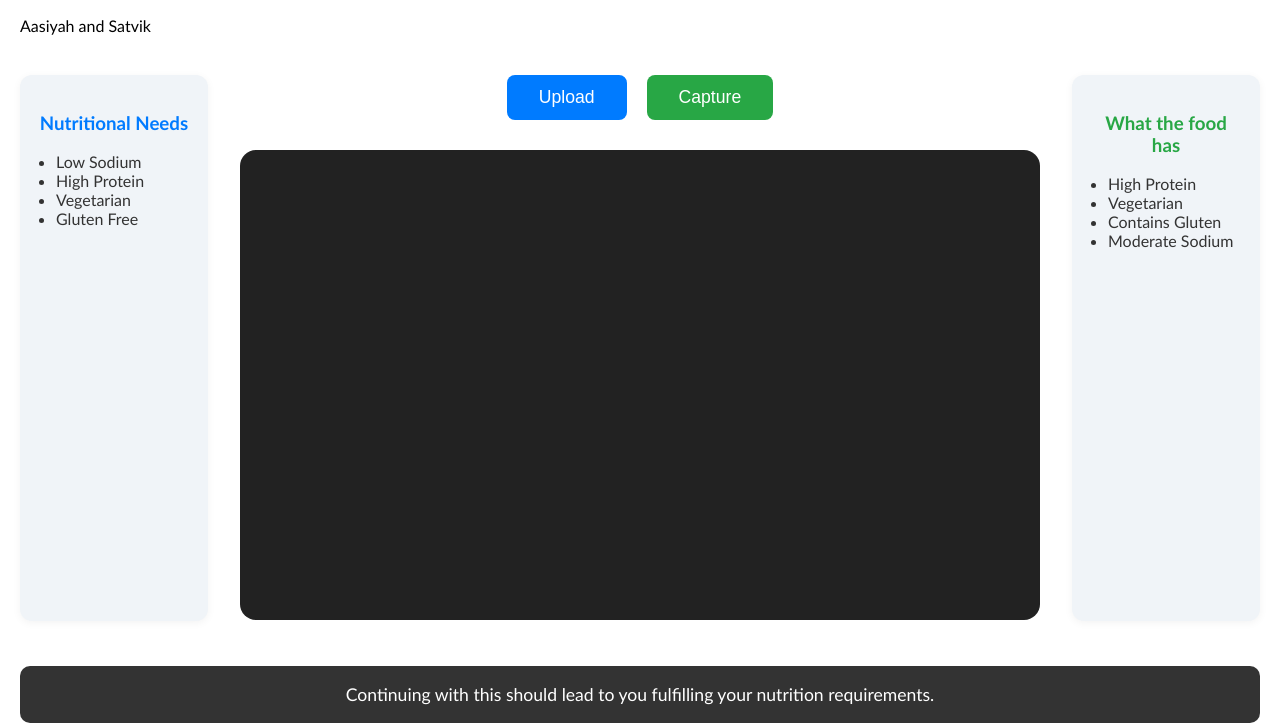
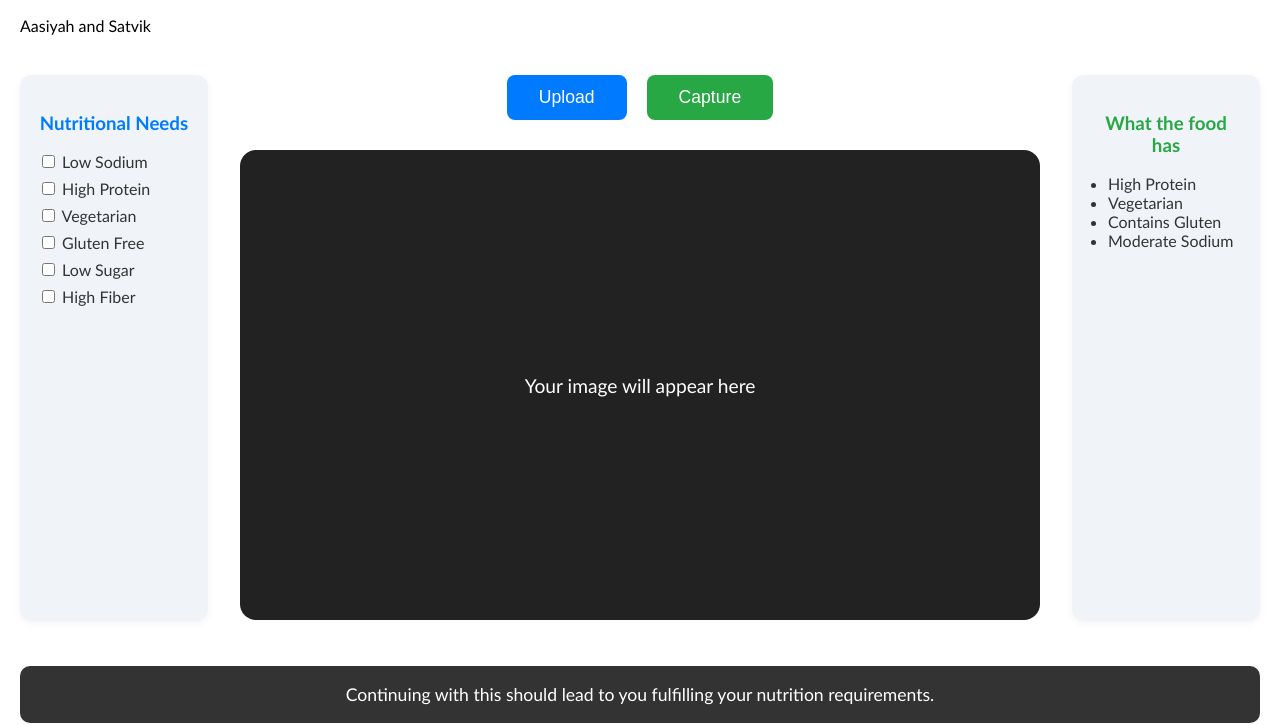
Before and after one commit to aayanb09/rbhs_aiequity, a Flask app: page /upload in a window 1280 px wide. Shown: the part 75-800 px from the top of the page. Run offline with Flask 3, Linux system fonts and the light colour scheme; some libraries are stand-ins or nearby versions.

Commit message:
Update upload.html

```diff
--- a/templates/upload.html
+++ b/templates/upload.html
@@ -1,33 +1,44 @@
 {% extends "base.html" %}
+{% block title %}Home{% endblock %}
+{% block content %}
 
-{% block title %}Home {% endblock %}
-
-{% block content %}
+<!-- HEIC Converter Library -->
+<script src="https://cdn.jsdelivr.net/npm/heic2any@0.0.4/dist/heic2any.min.js"></script>
 
 <p>Aasiyah and Satvik</p>
 
 <div id="main-flex" style="display: flex; flex-direction: row; justify-content: center; align-items: flex-start; gap: 32px; margin-top: 40px; max-width: 98vw; margin-left: auto; margin-right: auto;">
 
+    <!-- Nutritional Needs Survey -->
     <div style="width: 200px; min-height: 510px; background: #f0f4f8; border-radius: 12px; padding: 18px; box-shadow: 0 2px 8px rgba(0,0,0,0.05);">
         <h3 style="text-align:center; color:#007bff;">Nutritional Needs</h3>
-				<ul style="font-size:1rem; color:#333; padding-left: 18px;">
-					<li>Low Sodium</li>
-					<li>High Protein</li>
-					<li>Vegetarian</li>
-					<li>Gluten Free</li>
-				</ul>
+        <form id="nutrition-form" style="font-size:1rem; color:#333; display:flex; flex-direction:column; gap:8px;">
+            <label><input type="checkbox" name="need" value="Low Sodium"> Low Sodium</label>
+            <label><input type="checkbox" name="need" value="High Protein"> High Protein</label>
+            <label><input type="checkbox" name="need" value="Vegetarian"> Vegetarian</label>
+            <label><input type="checkbox" name="need" value="Gluten Free"> Gluten Free</label>
+            <label><input type="checkbox" name="need" value="Low Sugar"> Low Sugar</label>
+            <label><input type="checkbox" name="need" value="High Fiber"> High Fiber</label>
+        </form>
     </div>
 
-
+    <!-- Center Section -->
     <div style="display: flex; flex-direction: column; align-items: center; flex: 1;">
         <div style="display: flex; gap: 20px; justify-content: center; margin-bottom: 30px;">
-			<button style="padding: 12px 32px; font-size: 1.1rem; border-radius: 8px; border: none; background-color: #007bff; color: white; cursor: pointer;">Upload</button>
-			<button style="padding: 12px 32px; font-size: 1.1rem; border-radius: 8px; border: none; background-color: #28a745; color: white; cursor: pointer;">Capture</button>
-		</div>
-		<div style="width: 800px; height: 470px; background: #222; border-radius: 16px; margin-bottom: 30px;"></div>
+            <button id="upload-btn" style="padding: 12px 32px; font-size: 1.1rem; border-radius: 8px; border: none; background-color: #007bff; color: white; cursor: pointer;">Upload</button>
+            <button id="capture-btn" style="padding: 12px 32px; font-size: 1.1rem; border-radius: 8px; border: none; background-color: #28a745; color: white; cursor: pointer;">Capture</button>
         </div>
 
+        <!-- Display Area -->
+        <div id="display-box" style="width: 800px; height: 470px; background: #222; border-radius: 16px; margin-bottom: 30px; display:flex; justify-content:center; align-items:center; overflow:hidden; position:relative;">
+            <p id="placeholder-text" style="color:white; font-size:1.2rem; position:absolute;">Your image will appear here</p>
+            <video id="camera-stream" autoplay style="display:none; width:100%; height:100%; object-fit:cover; border-radius:16px;"></video>
+            <img id="uploaded-img" style="display:none; width:100%; height:100%; object-fit:contain; border-radius:16px; background-color:#000;">
+            <canvas id="snapshot-canvas" style="display:none; width:100%; height:100%; object-fit:contain; border-radius:16px; background-color:#000;"></canvas>
+        </div>
+    </div>
 
+    <!-- Placeholder Right Panel -->
     <div style="width: 200px; min-height: 510px; background: #f0f4f8; border-radius: 12px; padding: 18px; box-shadow: 0 2px 8px rgba(0,0,0,0.05);">
         <h3 style="text-align:center; color:#28a745;">What the food has</h3>
         <ul style="font-size:1rem; color:#333; padding-left: 18px;">
@@ -39,13 +50,96 @@
     </div>
 </div>
 
-
-
-
+<!-- Bottom Placeholder -->
 <div style="margin: 16px auto 0 auto; background: #333; color: #fff; border-radius: 10px; padding: 18px 32px; text-align: center; font-size: 1.1rem; display: flex; justify-content: center;">
     <div style="width: calc(200px + 32px + 800px + 32px + 200px); max-width: 100%;">
         Continuing with this should lead to you fulfilling your nutrition requirements.
     </div>
 </div>
 
+<!-- JavaScript -->
+<script>
+const uploadBtn = document.getElementById("upload-btn");
+const captureBtn = document.getElementById("capture-btn");
+const video = document.getElementById("camera-stream");
+const img = document.getElementById("uploaded-img");
+const placeholder = document.getElementById("placeholder-text");
+const canvas = document.getElementById("snapshot-canvas");
+let stream = null;
+let capturing = false;
+
+// --- Image Upload (HEIC supported) ---
+uploadBtn.addEventListener("click", () => {
+    const input = document.createElement("input");
+    input.type = "file";
+    input.accept = ".jpg,.jpeg,.png,.gif,.bmp,.webp,.svg,.tif,.tiff,.heic,.heif,image/*";
+    input.onchange = async e => {
+        const file = e.target.files[0];
+        if (!file) return;
+
+        if (file.type === "image/heic" || file.name.endsWith(".heic") || file.name.endsWith(".heif")) {
+            try {
+                const converted = await heic2any({
+                    blob: file,
+                    toType: "image/jpeg",
+                    quality: 0.9
+                });
+                const reader = new FileReader();
+                reader.onload = ev => showUploadedImage(ev.target.result);
+                reader.readAsDataURL(converted);
+            } catch (err) {
+                console.error(err);
+                alert("Could not convert HEIC image. Try exporting it as JPEG or PNG.");
+            }
+        } else {
+            const reader = new FileReader();
+            reader.onload = ev => showUploadedImage(ev.target.result);
+            reader.readAsDataURL(file);
+        }
+    };
+    input.click();
+});
+
+function showUploadedImage(dataUrl) {
+    img.src = dataUrl;
+    img.style.display = "block";
+    video.style.display = "none";
+    canvas.style.display = "none";
+    placeholder.style.display = "none";
+}
+
+// --- Camera Capture ---
+captureBtn.addEventListener("click", async () => {
+    if (!capturing) {
+        try {
+            stream = await navigator.mediaDevices.getUserMedia({ video: true });
+            video.srcObject = stream;
+            video.style.display = "block";
+            img.style.display = "none";
+            canvas.style.display = "none";
+            placeholder.style.display = "none";
+            capturing = true;
+            captureBtn.textContent = "Snap";
+        } catch (err) {
+            alert("Camera access denied or not available.");
+        }
+    } else {
+        const context = canvas.getContext("2d");
+        const w = video.videoWidth;
+        const h = video.videoHeight;
+        canvas.width = w;
+        canvas.height = h;
+        context.drawImage(video, 0, 0, w, h);
+
+        stream.getTracks().forEach(track => track.stop());
+        stream = null;
+
+        video.style.display = "none";
+        canvas.style.display = "block";
+        captureBtn.textContent = "Capture";
+        capturing = false;
+    }
+});
+</script>
+
 {% endblock %}
```
Lines whose indentation alone changed are shown as unchanged.
